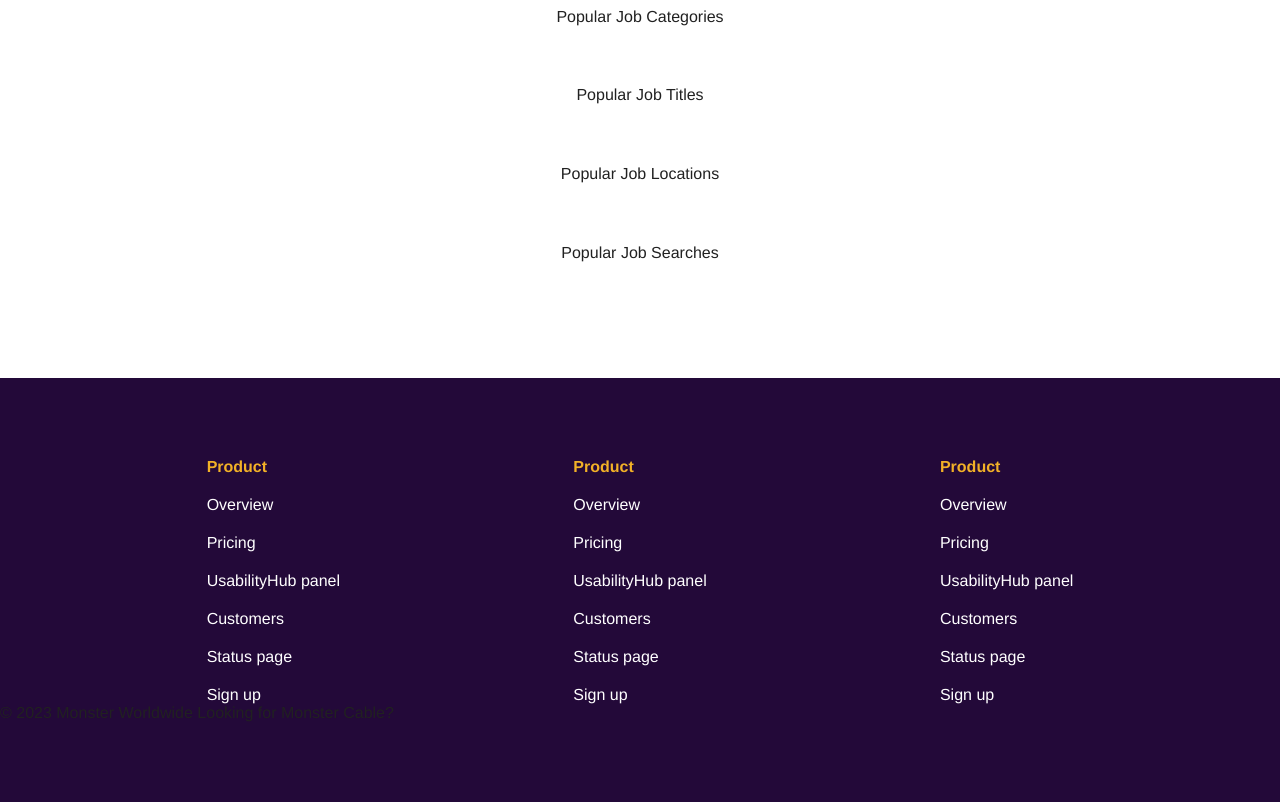
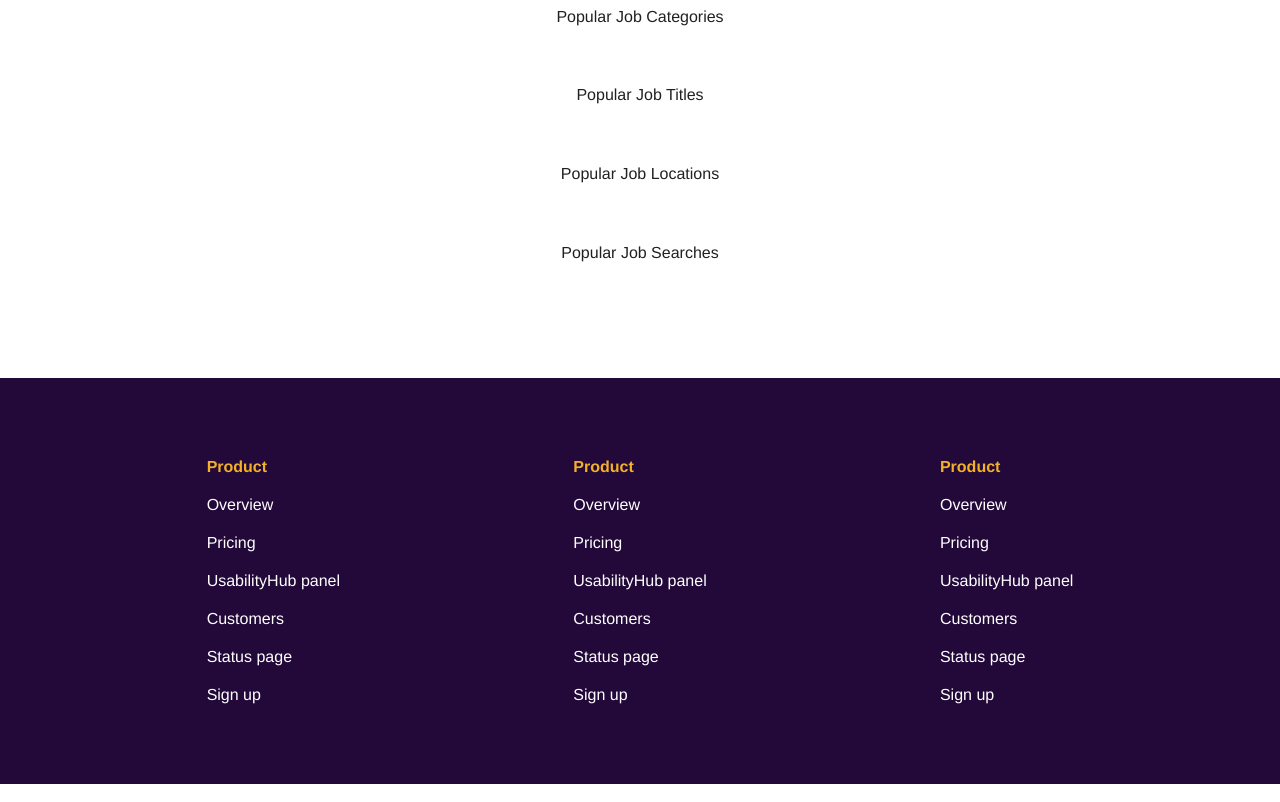
Before and after one commit to abhishekkamyani/monsterclone, a plain HTML site: page index.html in a window 1280 px wide. Shown: the part 2462-3264 px from the top of the page. Drawn offline with Linux system fonts and the light colour scheme; a web font is replaced by a local one.

Commit message:
Update index.html

```diff
--- a/index.html
+++ b/index.html
@@ -237,10 +237,6 @@
                 <a href="#" class="hover-link">Sign up</a>
             </div>
         </div>
-        <div class="copy-rights">
-            &copy; 2023 Monster Worldwide
-            Looking for Monster Cable?
-        </div>
     </footer>
     <script src="script.js"></script>
     <script src="https://kit.fontawesome.com/adb35ed7eb.js" crossorigin="anonymous"></script>
```
